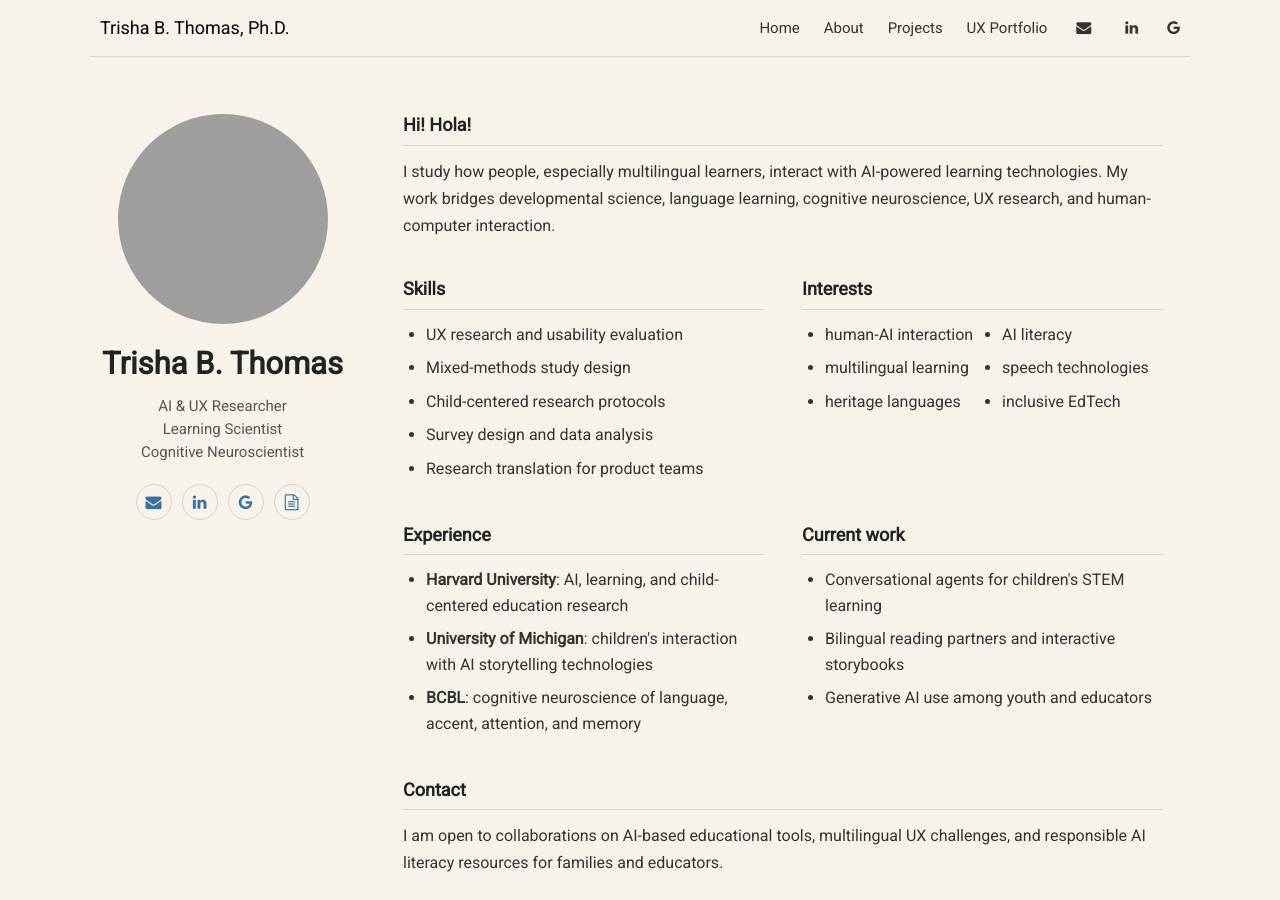
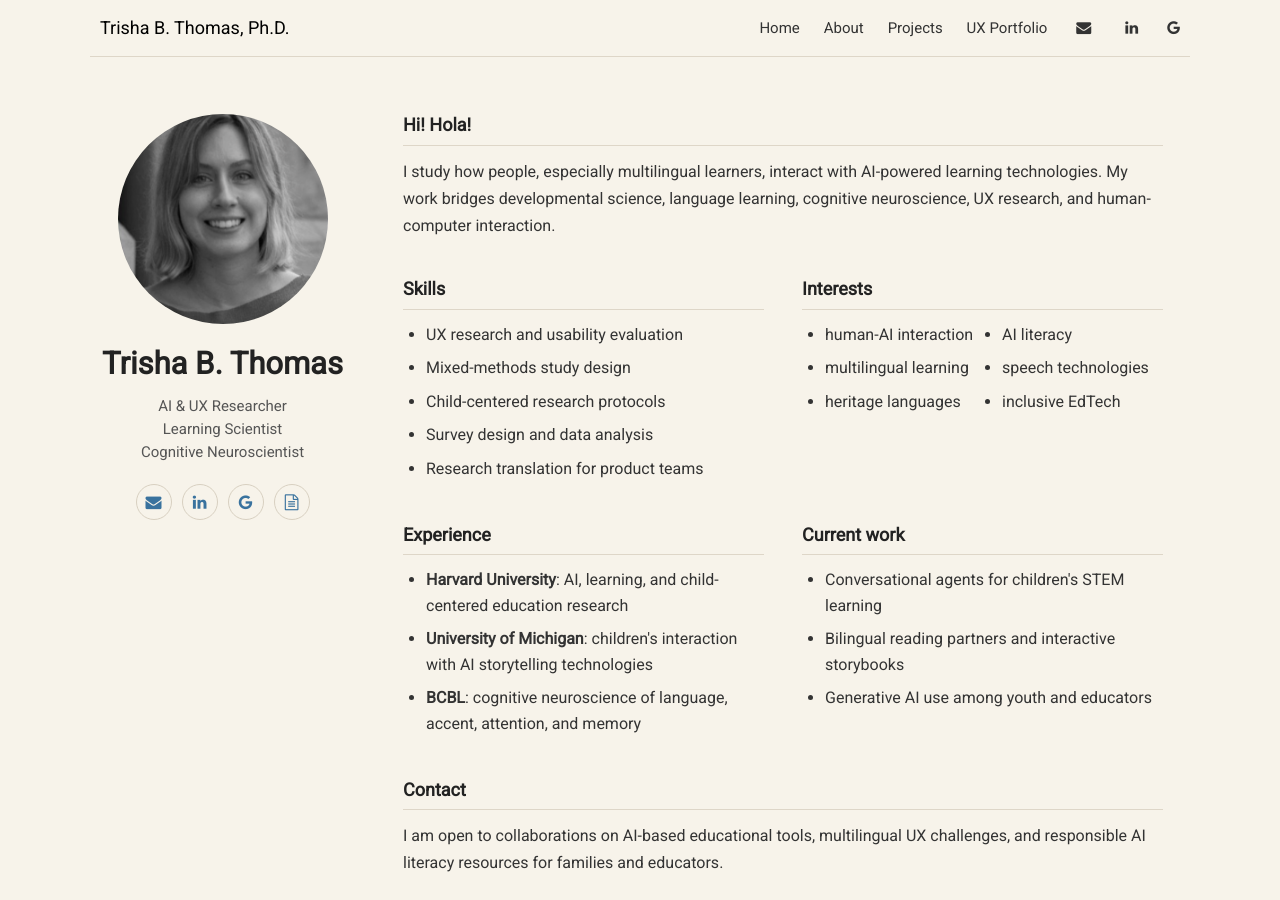
Before and after one commit to tthomas840/tthomas840.github.io, a Jekyll site: the page built from index.html, in a window 1280 px wide and 900 px high. Built offline with Jekyll 4.4.1, drawn with Linux system fonts in a browser that asks for light colours; nearby versions of some CDN libraries; the list of posts is cut into pages by our own code.

Commit message:
Use profile photo on homepage

```diff
--- a/_layouts/home.html
+++ b/_layouts/home.html
@@ -5,7 +5,7 @@ title: Home
 
 <main class="home-page quarto-style">
   <aside class="profile">
-    <img class="profile-photo" src="{{ site.github.url }}/assets/img/iu.png" alt="Trisha Thomas at Indiana University">
+    <img class="profile-photo" src="{{ site.github.url }}/assets/img/profile.png" alt="Trisha Thomas">
     <h1>Trisha B. Thomas</h1>
     <p class="role">AI & UX Researcher<br>Learning Scientist<br>Cognitive Neuroscientist</p>
     <div class="profile-icons" aria-label="Contact links">
```
Also changed, not shown: assets/img/profile.png (added).
